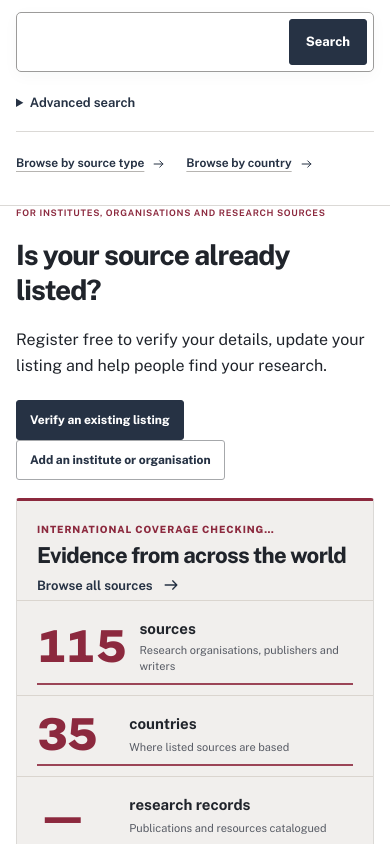
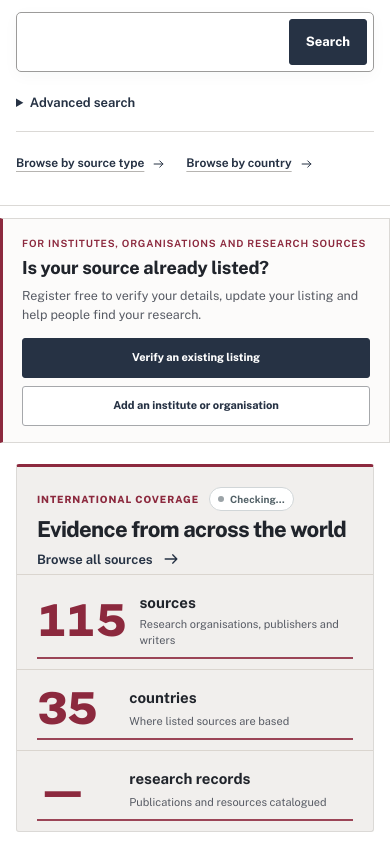
Before and after one commit to idorunning/ID-EBP, a website with bundled scripts: page public/index.html in a window 390 px wide. Shown: the part 822-1666 px from the top of the page. Built offline with nearby package versions, Linux system fonts and the light colour scheme; files whose address does not match are found by name.

Commit message:
Preview: compact registration strip, mobile CTA and meaningful live badge styling

```diff
--- a/public/home.css
+++ b/public/home.css
@@ -57,3 +57,38 @@
  .stat small{margin-top:0;font-size:11px}
  .stat-bar{left:20px;right:20px;bottom:10px;height:2px}
 }
+
+
+/* Source-owner sign-up: distinct, compact actions immediately after the search. */
+.source-owner-strip{display:grid;grid-template-columns:minmax(0,1fr) auto;align-items:center;gap:26px;padding-top:21px;padding-bottom:22px;margin-top:16px;margin-bottom:3px;border:1px solid var(--line);border-left:3px solid var(--copper);background:#FCFBFA}
+.source-owner-copy{min-width:0}
+.source-owner-copy .eyebrow{font-size:10px;color:var(--copper);margin:0 0 6px}
+.source-owner-copy h2{font-size:19px;line-height:1.25;letter-spacing:-.01em;margin:0 0 6px;color:var(--navy)}
+.source-owner-copy p:not(.eyebrow){font-size:12.5px;line-height:1.55;color:var(--muted);margin:0;max-width:680px}
+.source-owner-links{display:flex;align-items:center;justify-content:flex-end;flex-wrap:wrap;gap:10px}
+.source-owner-links .button{white-space:normal;text-align:center;min-height:40px;font-size:12px;padding:10px 14px}
+.header-actions .source-register-button{white-space:nowrap}
+.stats-intro .eyebrow{display:flex;flex-wrap:wrap;align-items:center;gap:10px}
+.stats-live{display:inline-flex;align-items:center;gap:6px;border:1px solid #D1D6D8;border-radius:12px;color:#526167;background:#fff;padding:3px 8px;letter-spacing:.01em;text-transform:none;font-size:10px;font-weight:700}
+.stats-live::before{content:'';display:inline-block;width:6px;height:6px;border-radius:50%;background:#9BA3A7}
+.stats-live[data-state=live]{border-color:#B9DACC;color:#1B6849}
+.stats-live[data-state=live]::before{background:#258A60}
+.stats-live[data-state=delayed]{border-color:#D7C9BB;color:#896341}
+.stats-live[data-state=delayed]::before{background:#A27946}
+@media(max-width:1050px){
+ .source-owner-strip{grid-template-columns:1fr;gap:14px}
+ .source-owner-links{justify-content:flex-start}
+}
+@media(max-width:760px){
+ .source-owner-strip{margin-top:12px;padding:16px 19px;gap:13px}
+ .source-owner-links{display:grid;grid-template-columns:1fr 1fr;gap:8px}
+ .source-owner-links .button{min-height:40px;font-size:11px;padding:9px}
+ .source-owner-copy h2{font-size:18px}
+}
+@media(max-width:680px){
+ .header-actions .source-register-button{display:inline-flex!important;font-size:10px;padding:8px 10px}
+}
+@media(max-width:390px){
+ .source-owner-links{grid-template-columns:1fr}
+ .header-actions .source-register-button{font-size:9px;padding:8px}
+}
```
